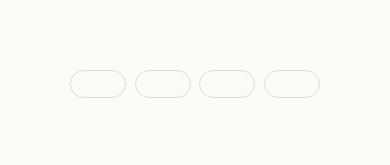
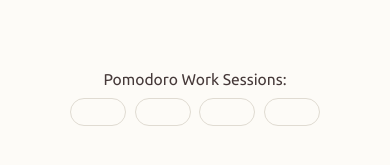
Before and after one commit to leavul/Focusly-Pomodoro-App, a React Native app: screen / in a window 390 px wide. Shown: the part 605-770 px from the top of the page. Built offline with nearby package versions, Linux system fonts and the light colour scheme.

Commit message:
feat: add text to WorkIndicator.tsx

```diff
--- a/src/components/pomodoro/WorkIndicator.tsx
+++ b/src/components/pomodoro/WorkIndicator.tsx
@@ -2,6 +2,7 @@ import React from 'react';
 import { View, StyleSheet, Dimensions } from 'react-native';
 import { colors, spacing } from '../../theme';
 import { s, vs } from 'react-native-size-matters';
+import AppText from '../ui/AppText';
 
 type CompletedWorkSessionIndicatorProps = {
   completedWork: number
@@ -16,6 +17,8 @@ const WorkIndicator = ({ completedWork }: CompletedWorkSessionIndicatorProps) =>
 
   return (
     <View style={styles.container}>
+      <AppText>Pomodoro Work Sessions:</AppText>
+      <View style={styles.dotsContainer}>
         {[...Array(4)].map((_, index) => (
           <View
             key={index}
@@ -26,6 +29,7 @@ const WorkIndicator = ({ completedWork }: CompletedWorkSessionIndicatorProps) =>
           />
         ))}
       </View>
+    </View>
   );
 };
 
@@ -34,6 +38,10 @@ const styles = StyleSheet.create({
     position: 'absolute',
     top: SCREEN_HEIGHT * 0.80,
     marginBottom: vs(60),
+    alignItems: 'center'
+  },
+  dotsContainer: {
+    marginTop: vs(spacing.sm),
     flexDirection: 'row',
     gap: s(spacing.sm),
   },
```
Lines whose indentation alone changed are shown as unchanged.
